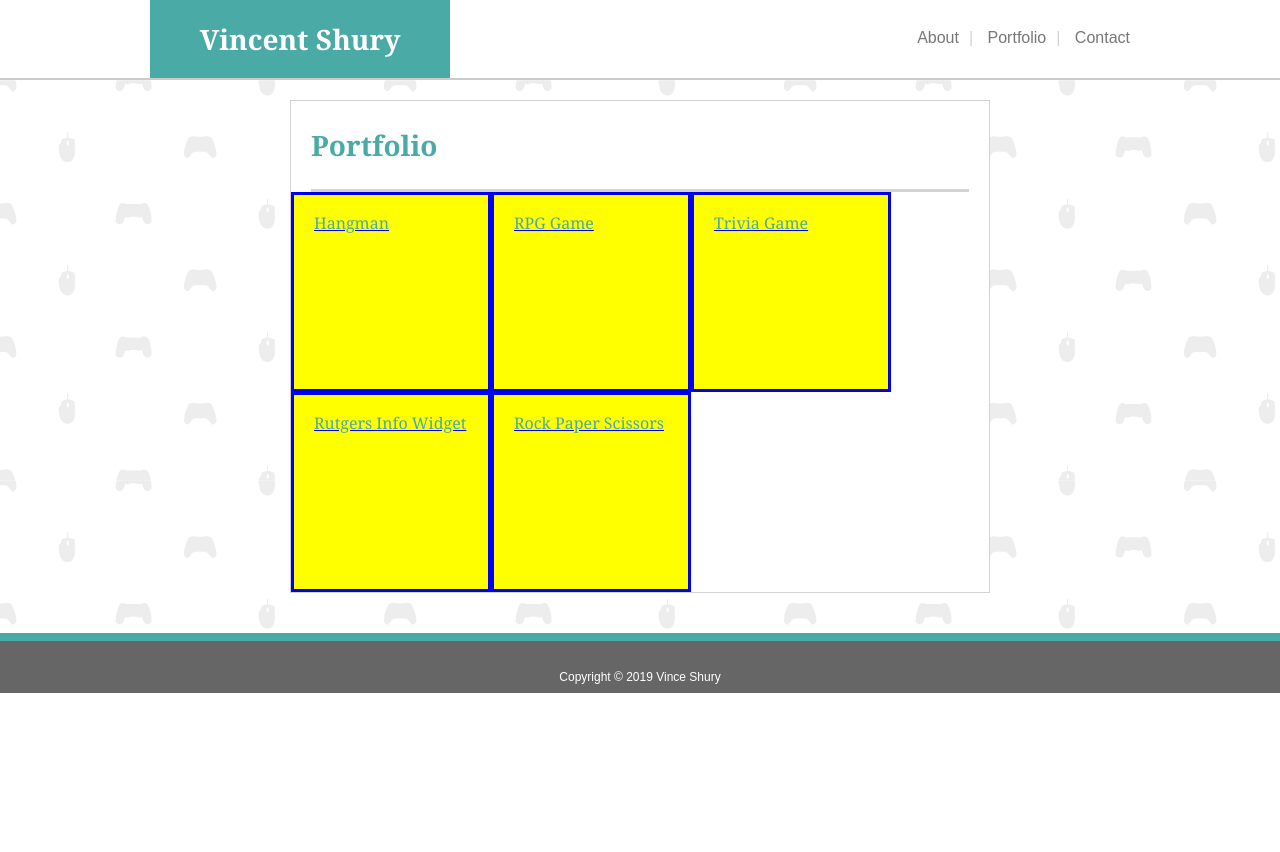
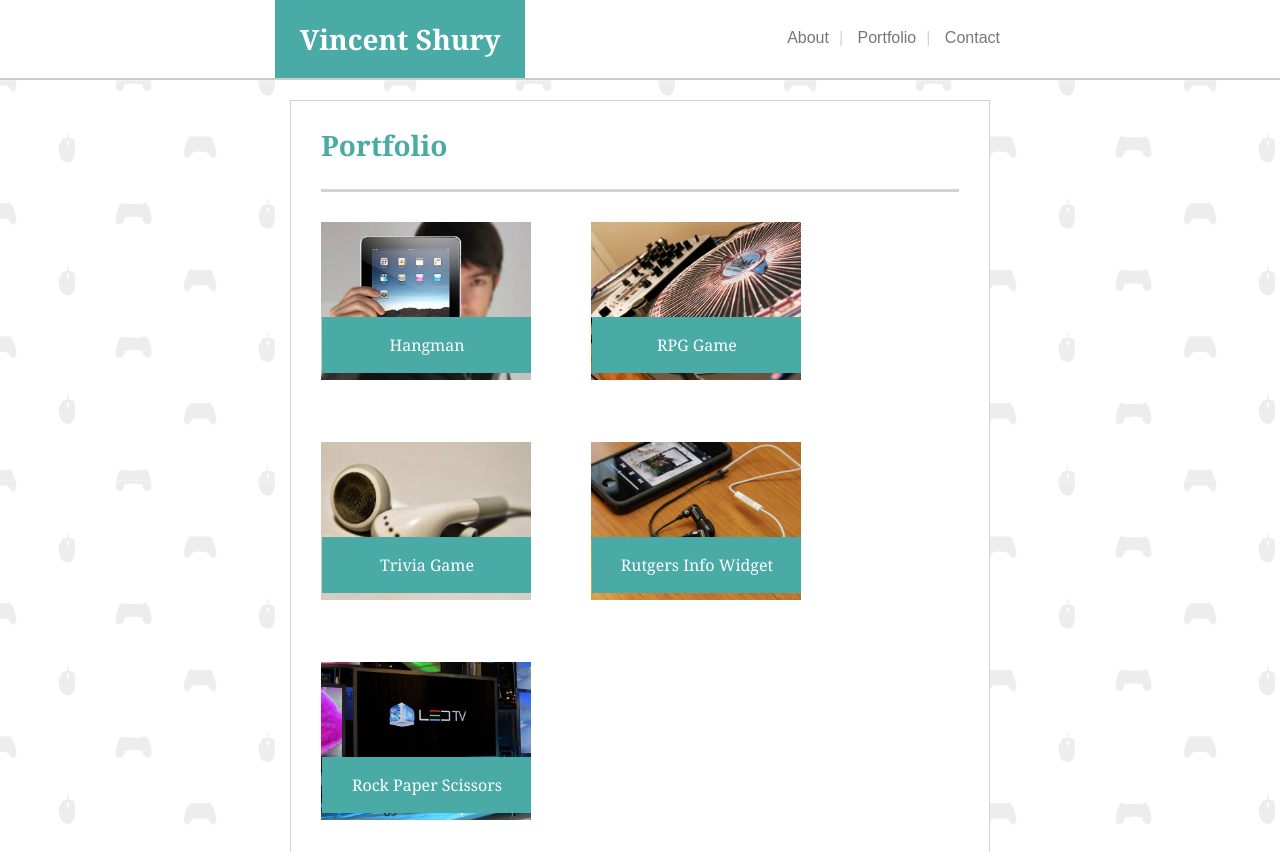
Before and after one commit to letscook1/Basic-Portfolio-1, a plain HTML site: page portfolio.html in a window 1280 px wide. Shown: the top 852 px of the page. Before the commit the page ends 800 px from the top, so only its background shows below. Drawn offline with Linux system fonts and the light colour scheme.

Commit message:
finished port page

```diff
--- a/assets/css/style.css
+++ b/assets/css/style.css
@@ -105,6 +105,31 @@ footer { /*the footer to the documents that may need to be sticky*/
 }                                                /*End of INDEX.HTML Specific styling*/
 
 /*Start of Portfolio.HTML Specific Styling*/
+#topleftname1 {/*My name on the top left of the page inside of id fullnameinheader*/
+    background-color:#4aaaa5;
+    text-align: center;
+    padding: 25px 0px 25px 0px;
+    width: 250px;
+    height:100%;
+    float: left;
+    margin-left: 40px;
+    text-decoration: none;
+    color:#ffffff;
+    font-size: 28px;
+    font-weight: bolder;
+    position: absolute;
+    left: 235px;
+}
+#topnavbuttons1 { /*container holding all the buttons in top right*/
+    margin: 30px 10px 0px 0px;
+    padding: 0;
+    float: right;
+    background-color: #ffffff;
+    border: none;
+    position: absolute;
+    right: 260px;
+    color: lightgrey;
+}
 #portmainbg {/*the main content section with my background image repeating*/
     padding:10px;
     clear: both;
@@ -132,37 +157,56 @@ footer { /*the footer to the documents that may need to be sticky*/
     border-color: lightgray;
     padding: 30px;
     padding-left:0px;
-    margin: 0px 20px 0px 20px;
+    margin: 0px 30px 0px 30px;
 }
 #portblock {
     background-color: #777777;
 }
 .portlink {
-    background-color: yellow;
     padding: 20px;
-    width: 200px;
     box-sizing: border-box;
     float: left;
-    height: 200px;
-    border: solid;
+    height: 160px;
+    width:210px;
+    margin: 30px;
+    text-decoration: none;
+    overflow: hidden;
 }
-#porttitle {
-    background-color: greenyellow;
+.porttitle {
+    background-color: #4aaaa5;
     text-align: center;
-}/*
+    border: none;
+    padding: 20px 0px 20px 0px;
+    color: #ffffff;
+    position: relative;
+    bottom: -75px;
+    left: -19px;
+    width: inherit;
+}
 #porta {
+    background-image:url('../images/hangman.jpg');
+    background-repeat: no-repeat;
+    background-size: contain;
 
 }
 #portb {
-
+    background-image:url('../images/rpggame.jpg');
+    background-repeat: no-repeat;
+    background-size: contain;
 }
 #portc {
-
+    background-image:url('../images/triviagame.jpg');
+    background-repeat: no-repeat;
+    background-size: contain;
 }
 #portd {
-
+    background-image:url('../images/rutgersinfowidget.jpg');
+    background-repeat: no-repeat;
+    background-size: contain;
 }
 #porte {
-
-}*/
+    background-image:url('../images/rockpaperscissors.jpg');
+    background-repeat: no-repeat;
+    background-size: contain;
+}
 /*End of Portfolio.HTML Specific Styling*/
--- a/portfolio.html
+++ b/portfolio.html
@@ -14,9 +14,9 @@
         <!-- #ID topheader in Header element to keep the items inline with the text -->
         <header id = "topheader">
             <!-- my name with a heading in the header with the ID topleftname -->
-            <h1 id ="topleftname">Vincent Shury</h1>
+            <h1 id ="topleftname1">Vincent Shury</h1>
             <!-- Buttons connecting to the other pages With the ID topnavbuttons -->
-            <nav id ="topnavbuttons">
+            <nav id ="topnavbuttons1">
                 <!--each button to other docs, has classname navbuttons-->
                 <a href ="index.html" class ="navbuttons">About</a>|
                 <a href ="portfolio.html" class ="navbuttons" id ="midnavbut">Portfolio</a>|
@@ -33,7 +33,7 @@
 
                 <div id="portblock"><!--div to seperate pictures from heading-->
 
-                    <a class="portlink" id="porta" href="#"><!-- anchor tag to make the words links-->
+                    <a class="portlink" id="porta" href="#"><!-- a tag to hold the image behind text with links to refresh page for now-->
                         <h2 class="porttitle">Hangman</h2> <!--h2 heading with text and class, will have image behind it-->
                     </a>
 
```
